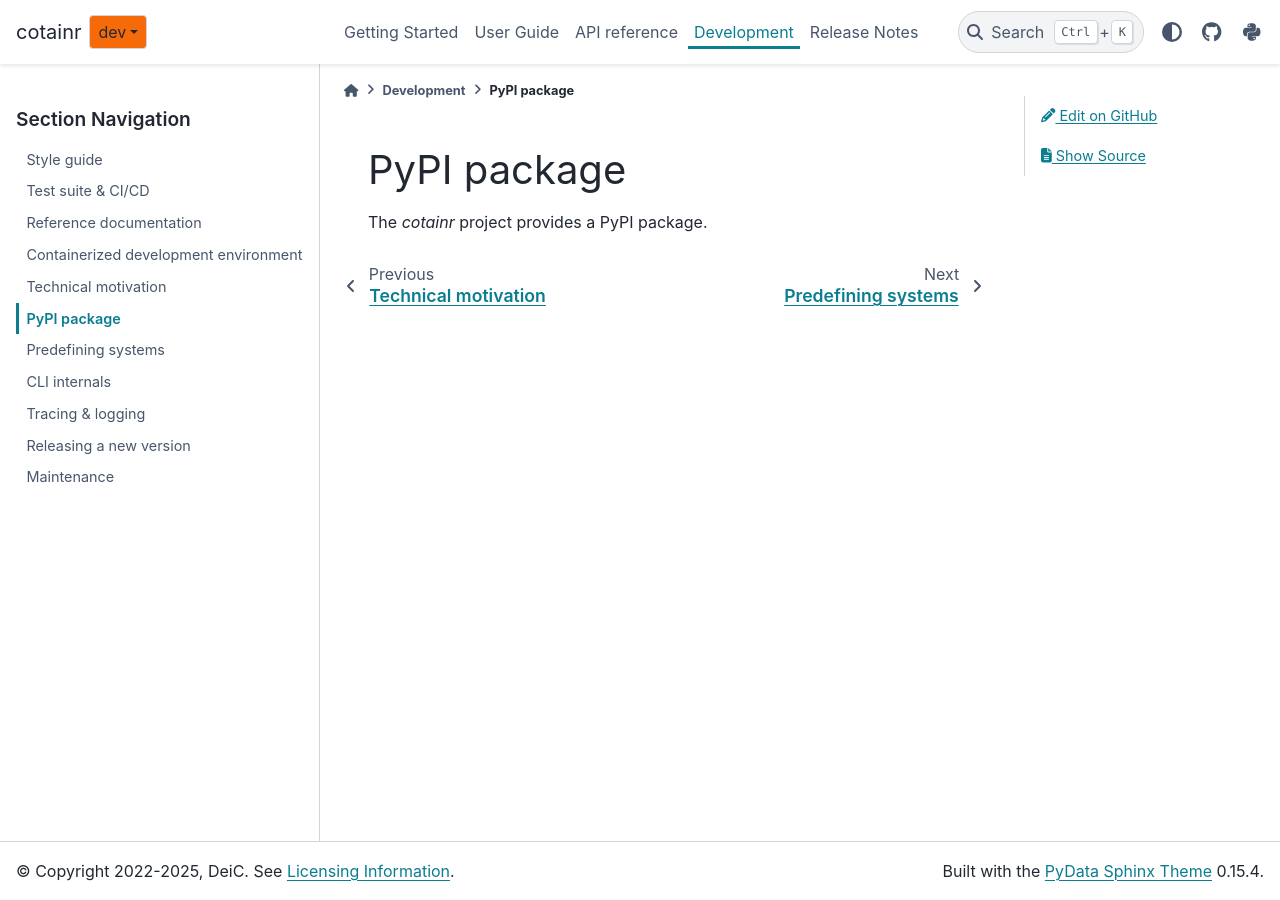
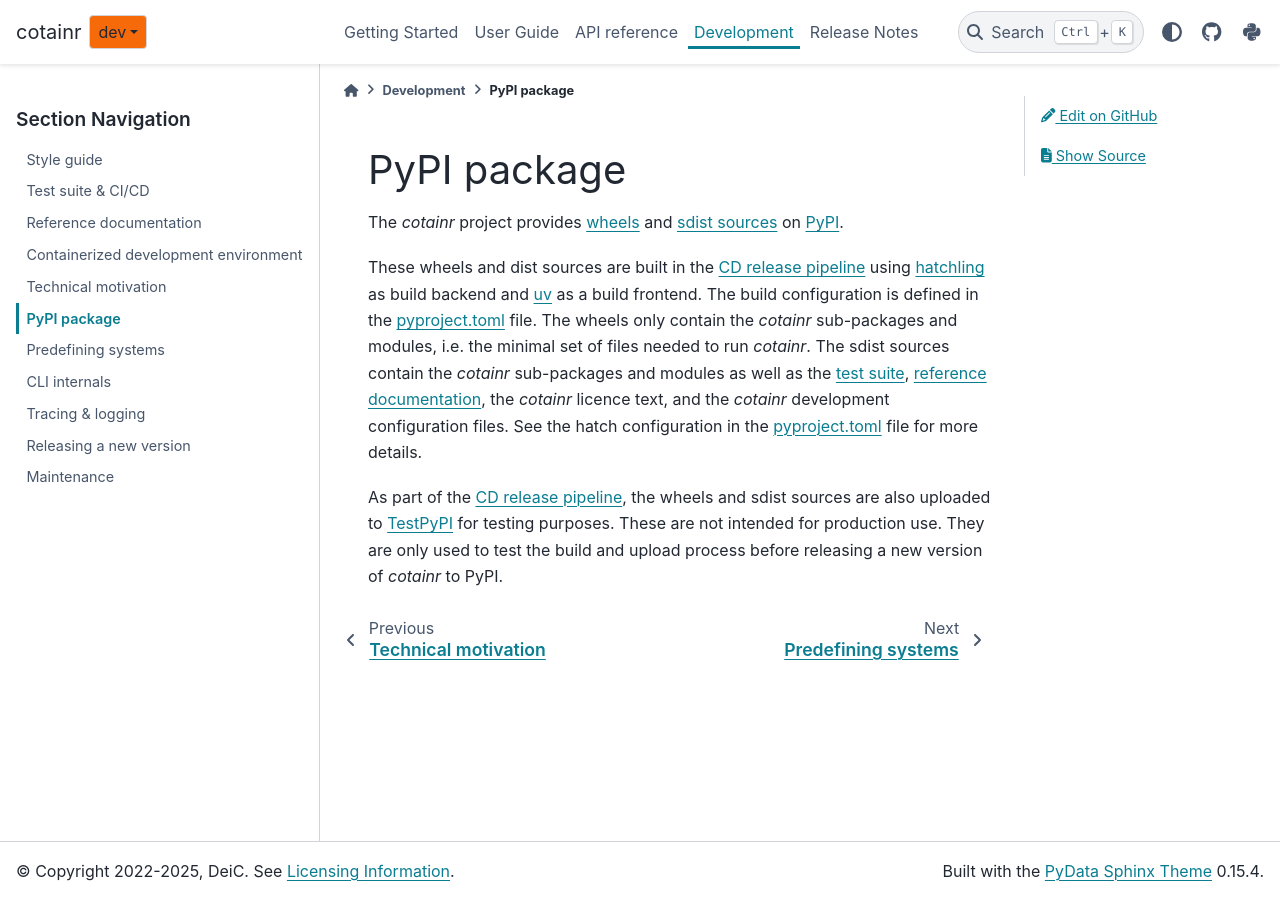
Before and after one commit to DeiC-HPC/cotainr, a Sphinx documentation site: the page built from doc/development/pypi_package.rst, in a window 1280 px wide. Built offline with Sphinx 7.4.7 and the PyData theme 0.15.4, drawn with Linux system fonts in a browser that asks for light colours; pages that are not in the unit, such as notebooks, are missing from menus; the version number could not be read and is left out.

Commit message:
Added PyPI packages docs.

```diff
--- a/doc/development/pypi_package.rst
+++ b/doc/development/pypi_package.rst
@@ -3,4 +3,8 @@
 PyPI package
 ============
 
-The `cotainr` project provides a PyPI package.
+The `cotainr` project provides `wheels <https://packaging.python.org/en/latest/specifications/binary-distribution-format/>`_ and `sdist sources <https://packaging.python.org/en/latest/specifications/source-distribution/>`_ on `PyPI <https://pypi.org/project/cotainr/>`_.
+
+These wheels and dist sources are built in the :ref:`CD release pipeline <CD_workflows>` using `hatchling <https://hatch.pypa.io/latest/>`_ as build backend and `uv <https://docs.astral.sh/uv/>`_ as a build frontend. The build configuration is defined in the `pyproject.toml <https://github.com/DeiC-HPC/cotainr/blob/main/pyproject.toml>`_ file. The wheels only contain the `cotainr` sub-packages and modules, i.e. the minimal set of files needed to run `cotainr`. The sdist sources contain the `cotainr` sub-packages and modules as well as the :ref:`test suite <test_suite>`, :ref:`reference documentation <reference_docs>`, the `cotainr` licence text, and the `cotainr` development configuration files. See the hatch configuration in the `pyproject.toml <https://github.com/DeiC-HPC/cotainr/blob/main/pyproject.toml>`_ file for more details.
+
+As part of the :ref:`CD release pipeline <CD_workflows>`, the wheels and sdist sources are also uploaded to `TestPyPI <https://test.pypi.org/project/cotainr/>`_ for testing purposes. These are not intended for production use. They are only used to test the build and upload process before releasing a new version of `cotainr` to PyPI.
```
Also changed, not shown: doc/development/test_suite_ci_cd.rst (+5 -3 lines).
